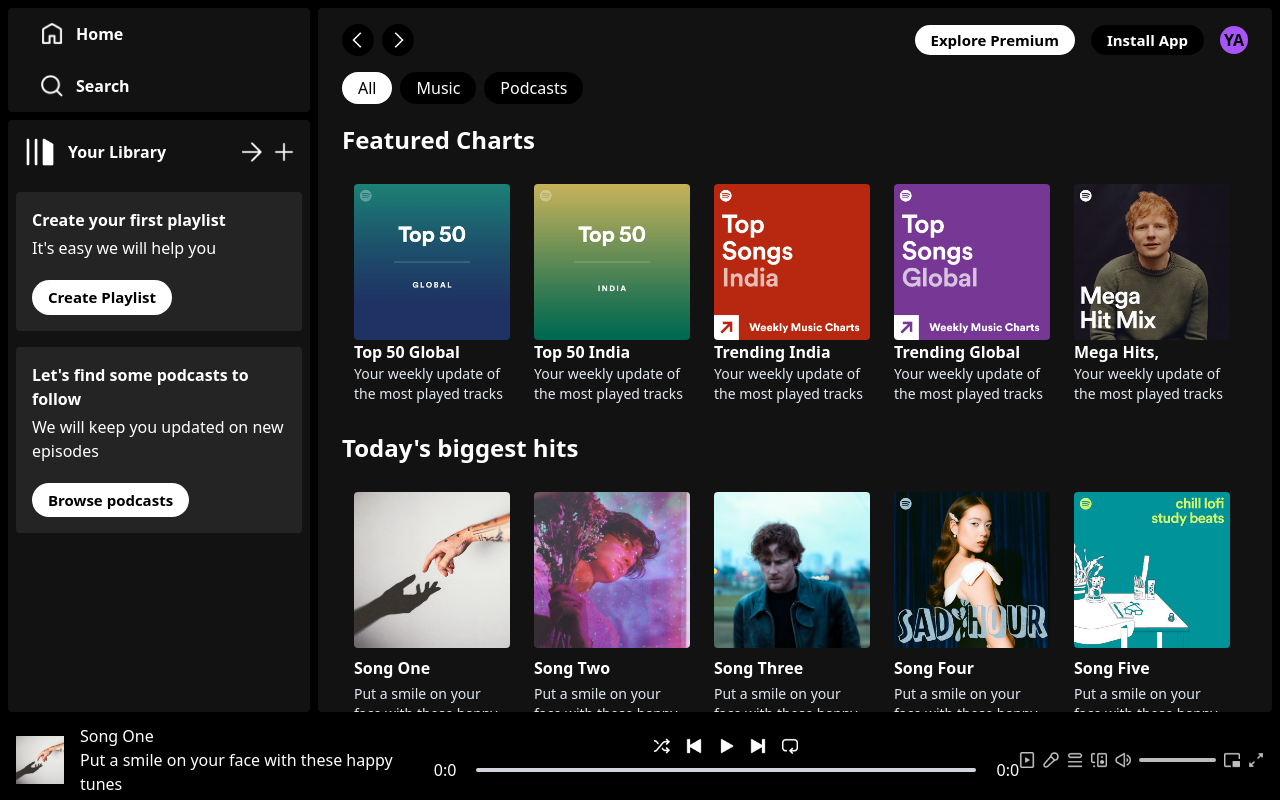
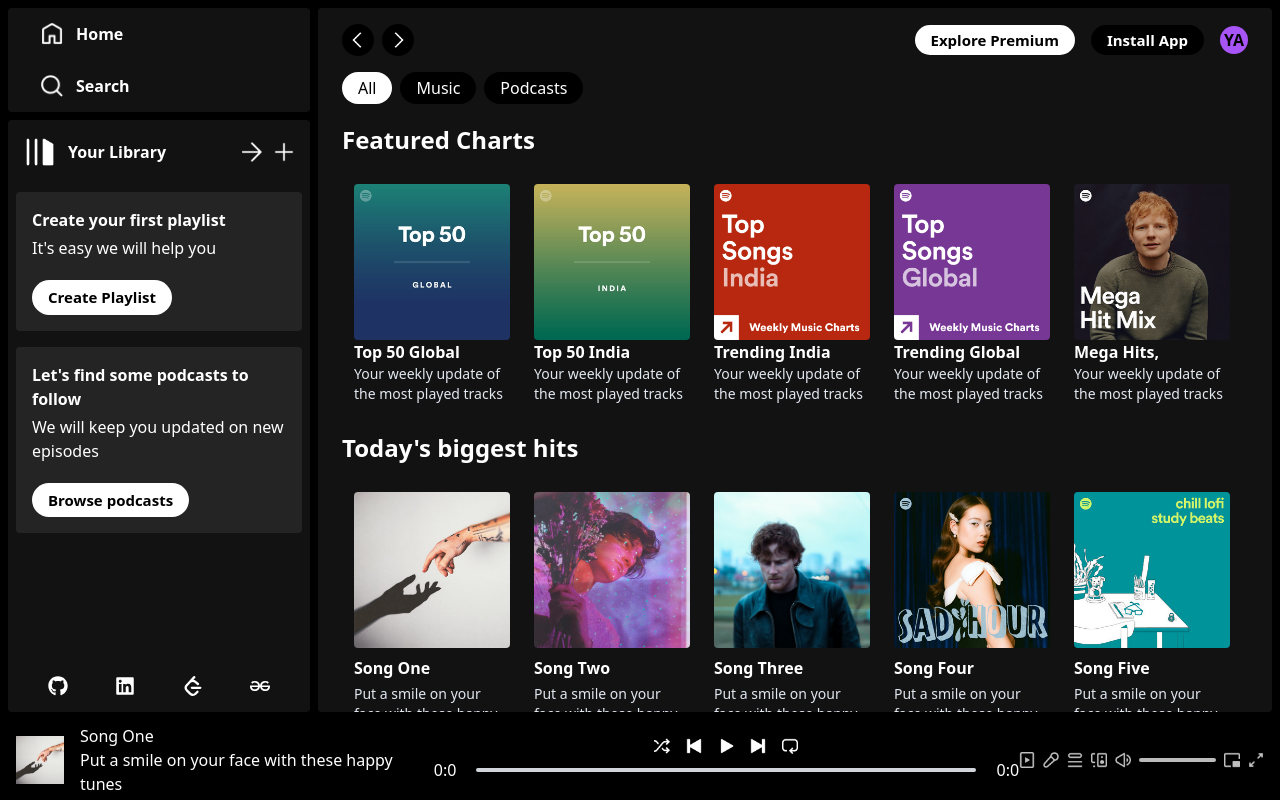
Before and after one commit to yatish2026/spotify-clone, a React (Vite) app: page / in a window 1280 px wide. Built offline with nearby package versions, Linux system fonts and the light colour scheme.

Commit message:
added footer for desktop view

```diff
--- a/package.json
+++ b/package.json
@@ -10,10 +10,10 @@
         "preview": "vite preview",
         "deploy": "gh-pages -d dist"
     },
-
     "dependencies": {
         "react": "^19.1.0",
         "react-dom": "^19.1.0",
+        "react-icons": "^5.5.0",
         "react-router-dom": "^7.6.2"
     },
     "devDependencies": {
--- a/src/components/Sidebar.jsx
+++ b/src/components/Sidebar.jsx
@@ -1,48 +1,99 @@
-// import React from 'react'
-import { useNavigate } from 'react-router-dom'
-import { assets} from '../assets/assets'
+import React from 'react';
+import { useNavigate } from 'react-router-dom';
+import { assets } from '../assets/assets';
+
+// Icons
+import { FaGithub, FaLinkedin } from 'react-icons/fa';
+import { SiLeetcode, SiGeeksforgeeks } from 'react-icons/si';
 
 const Sidebar = () => {
-
   const navigate = useNavigate();
-
 
   return (
     <div className="w-[25%] h-full p-2 flex-col gap-2 text-white hidden lg:flex">
       <div className="bg-[#121212] h-[15%] rounded flex flex-col justify-around">
-            <div onClick={() =>navigate('/')} className="flex items-center gap-3 pl-8 cursor-pointer">
-                <img className='w-6' src={assets.home_icon} alt="" />
-                <p className='font-bold'>Home</p>
+        <div onClick={() => navigate('/')} className="flex items-center gap-3 pl-8 cursor-pointer">
+          <img className="w-6" src={assets.home_icon} alt="Home Icon" />
+          <p className="font-bold">Home</p>
         </div>
         <div className="flex items-center gap-3 pl-8 cursor-pointer">
-                <img className='w-6' src={assets.search_icon} alt="" />
-                <p className='font-bold'>Search</p>
+          <img className="w-6" src={assets.search_icon} alt="Search Icon" />
+          <p className="font-bold">Search</p>
         </div>
       </div>
-        <div className='bg-[#121212] h-[85%] rounded '>
-            <div className='p-4 flex items-center justify-between'>
-                <div className='flex items-center gap-3'>
-                    <img className='w-8' src={assets.stack_icon} alt="" />
-                    <p className='font-semibold'>Your Library</p>
+
+      <div className="bg-[#121212] h-[85%] rounded flex flex-col justify-between">
+        <div>
+          <div className="p-4 flex items-center justify-between">
+            <div className="flex items-center gap-3">
+              <img className="w-8" src={assets.stack_icon} alt="Library Icon" />
+              <p className="font-semibold">Your Library</p>
             </div>
-                <div className='flex items-center gap-3'>
-                    <img className='w-5' src={assets.arrow_icon} alt="" />
-                    <img className='w-5' src={assets.plus_icon} alt="" />
+            <div className="flex items-center gap-3">
+              <img className="w-5" src={assets.arrow_icon} alt="Arrow Icon" />
+              <img className="w-5" src={assets.plus_icon} alt="Plus Icon" />
             </div>
           </div>
-            <div className="p-4 bg-[#242424] m-2 rounded font-semibold flex flex-col items-start justify-start gap-1 pl-4 ">
+
+          <div className="p-4 bg-[#242424] m-2 rounded font-semibold flex flex-col items-start justify-start gap-1 pl-4">
             <h1>Create your first playlist</h1>
-                <p className='font-light'>{`It's easy we will help you`}</p>
-                <button className='px-4 py-1.5 bg-white text-[15px] text-black rounded-full mt-4'>Create Playlist</button>
+            <p className="font-light">It's easy we will help you</p>
+            <button className="px-4 py-1.5 bg-white text-[15px] text-black rounded-full mt-4">
+              Create Playlist
+            </button>
           </div>
-            <div className="p-4 bg-[#242424] m-2 rounded font-semibold flex flex-col items-start justify-start gap-1 pl-4 mt-4 ">
-                <h1>{`Let's find some podcasts to follow`}</h1>
-                <p className='font-light'>We will keep you updated on new episodes</p>
-                <button className='px-4 py-1.5 bg-white text-[15px] text-black rounded-full mt-4'>Browse podcasts</button>
+
+          <div className="p-4 bg-[#242424] m-2 rounded font-semibold flex flex-col items-start justify-start gap-1 pl-4 mt-4">
+            <h1>Let's find some podcasts to follow</h1>
+            <p className="font-light">We will keep you updated on new episodes</p>
+            <button className="px-4 py-1.5 bg-white text-[15px] text-black rounded-full mt-4">
+              Browse podcasts
+            </button>
+          </div>
+        </div>
+
+        {/* Footer Social Icons */}
+        <div className="mt-6 mb-4 flex justify-around items-center text-white px-4">
+          <a
+            href="https://github.com/yatish2026"
+            target="_blank"
+            rel="noopener noreferrer"
+            className="hover:scale-110 transition-transform duration-200"
+            title="GitHub"
+          >
+            <FaGithub size={20} />
+          </a>
+          <a
+            href="https://www.linkedin.com/in/yatish-gottapu/"
+            target="_blank"
+            rel="noopener noreferrer"
+            className="hover:scale-110 transition-transform duration-200"
+            title="LinkedIn"
+          >
+            <FaLinkedin size={20} />
+          </a>
+          <a
+            href="https://leetcode.com/u/Yatish_geek"
+            target="_blank"
+            rel="noopener noreferrer"
+            className="hover:scale-110 transition-transform duration-200"
+            title="LeetCode"
+          >
+            <SiLeetcode size={20} />
+          </a>
+          <a
+            href="https://www.geeksforgeeks.org/user/yatishgot6d1f/"
+            target="_blank"
+            rel="noopener noreferrer"
+            className="hover:scale-110 transition-transform duration-200"
+            title="GeeksforGeeks"
+          >
+            <SiGeeksforgeeks size={20} />
+          </a>
         </div>
       </div>
     </div>
-  )
-}
+  );
+};
 
-export default Sidebar
+export default Sidebar;
```
Also changed, not shown: 1 other file (tests, documents, lock files or other folders). Lines whose indentation alone changed are shown as unchanged.
